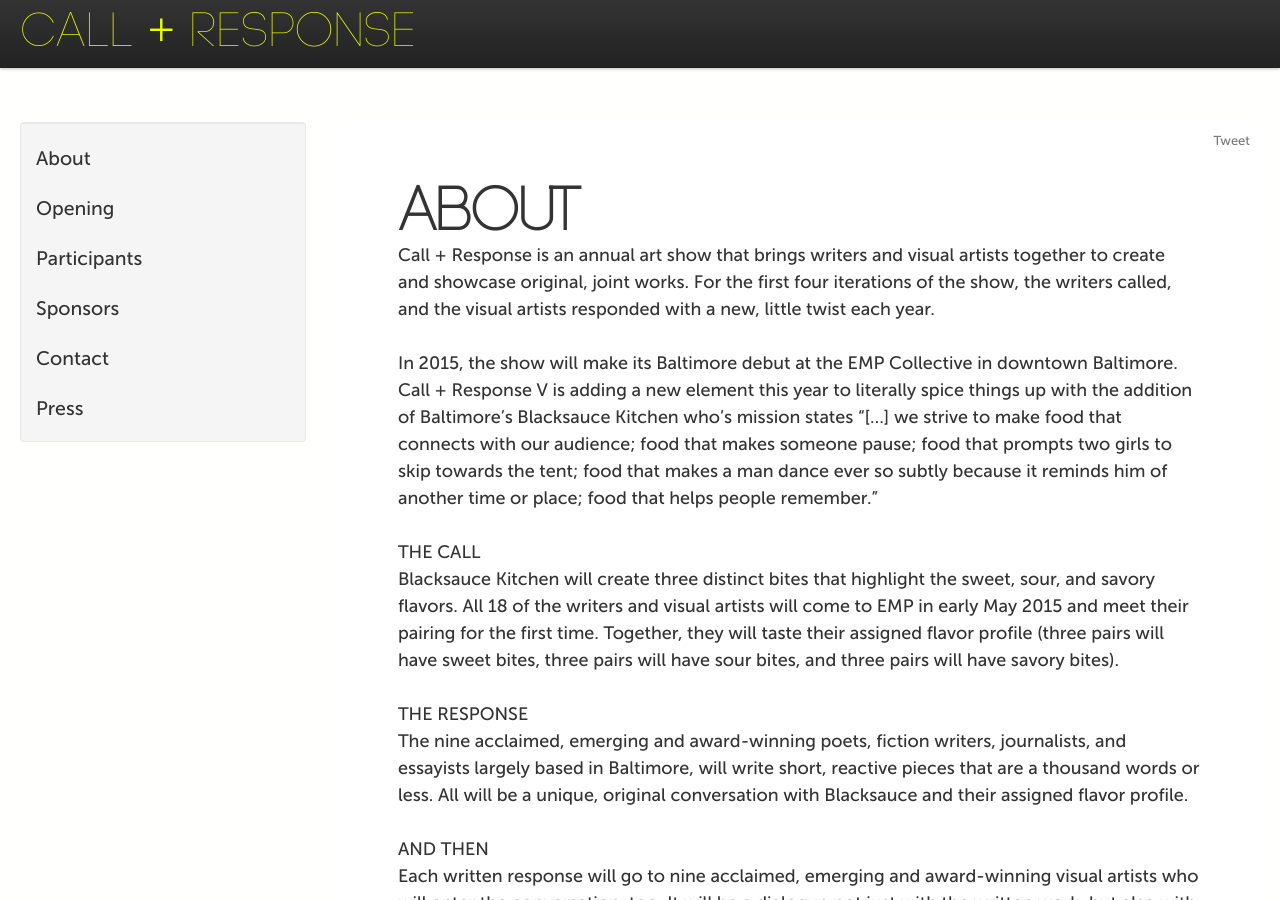
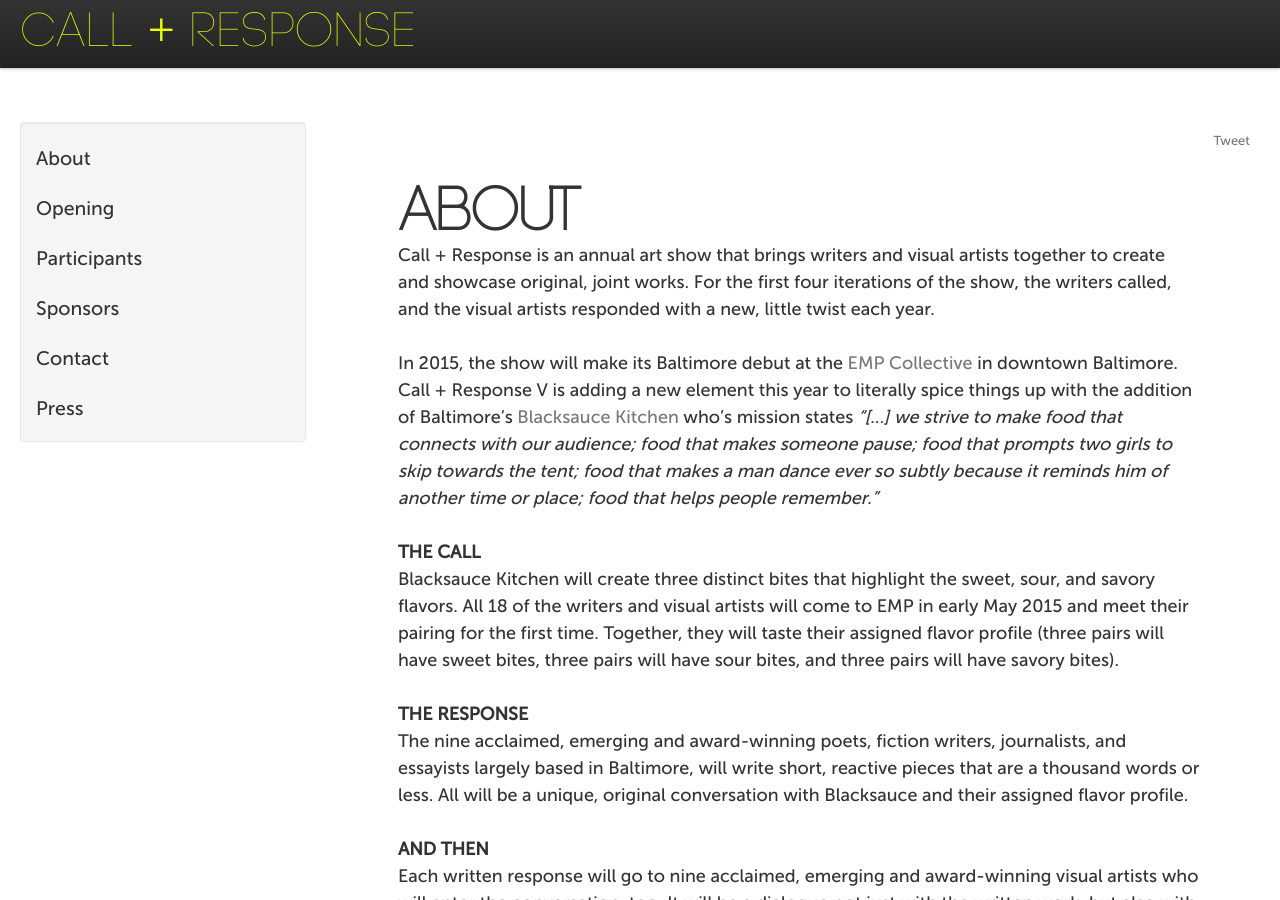
Before and after one commit to callandresponsedc/callandresponsedc, a Jekyll site: the page built from about/index.html, in a window 1280 px wide and 900 px high. Built offline with Jekyll 4.4.1, drawn with Linux system fonts in a browser that asks for light colours; Markdown is read by kramdown in place of the engine named in the settings; comment, search, counter and statistics services are not loaded.

```diff
--- a/about/index.html
+++ b/about/index.html
@@ -8,18 +8,18 @@ title: About
 <p>
 Call + Response is an annual art show that brings writers and visual artists together to create and showcase original, joint works. For the first four iterations of the show, the writers called, and the visual artists responded with a new, little twist each year.
  <br/> <br/>
-In 2015, the show will make its Baltimore debut at the EMP Collective in downtown Baltimore. Call + Response V is adding a new element this year to literally spice things up with the addition of Baltimore’s Blacksauce Kitchen who’s mission states “[…] we strive to make food that connects with our audience; food that makes someone pause; food that prompts two girls to skip towards the tent; food that makes a man dance ever so subtly because it reminds him of another time or place; food that helps people remember.”
+In 2015, the show will make its Baltimore debut at the <a href="http://empcollective.org/">EMP Collective</a> in downtown Baltimore. Call + Response V is adding a new element this year to literally spice things up with the addition of Baltimore’s <a href="http://www.blacksaucekitchen.com/">Blacksauce Kitchen</a> who’s mission states <i>“[…] we strive to make food that connects with our audience; food that makes someone pause; food that prompts two girls to skip towards the tent; food that makes a man dance ever so subtly because it reminds him of another time or place; food that helps people remember.”</i>
   <br/> <br/>
-THE CALL <br/>
+<b>THE CALL</b> <br/>
 Blacksauce Kitchen will create three distinct bites that highlight the sweet, sour, and savory flavors. All 18 of the writers and visual artists will come to EMP in early May 2015 and meet their pairing for the first time. Together, they will taste their assigned flavor profile (three pairs will have sweet bites, three pairs will have sour bites, and three pairs will have savory bites).
  <br/> <br/>
-THE RESPONSE <br/>
+<b>THE RESPONSE</b> <br/>
 The nine acclaimed, emerging and award-winning poets, fiction writers, journalists, and essayists largely based in Baltimore, will write short, reactive pieces that are a thousand words or less. All will be a unique, original conversation with Blacksauce and their assigned flavor profile.
   <br/> <br/>
-AND THEN <br/>
+<b>AND THEN</b> <br/>
 Each written response will go to nine acclaimed, emerging and award-winning visual artists who will enter the conversation, too. It will be a dialogue not just with the written work, but also with the food pairing.
   <br/> <br/>
-THE OPENING <br/>
+<b>THE OPENING</b> <br/>
 At the Call + Response V opening on September 11, 2015 at the EMP Collective, the 18 pairs of works will be on display and Blacksauce will serve the bites that inspired the pairings. The audience will be able to experience the flavors that began the conversation.
  <br/> <br/>
 <hr>
```
